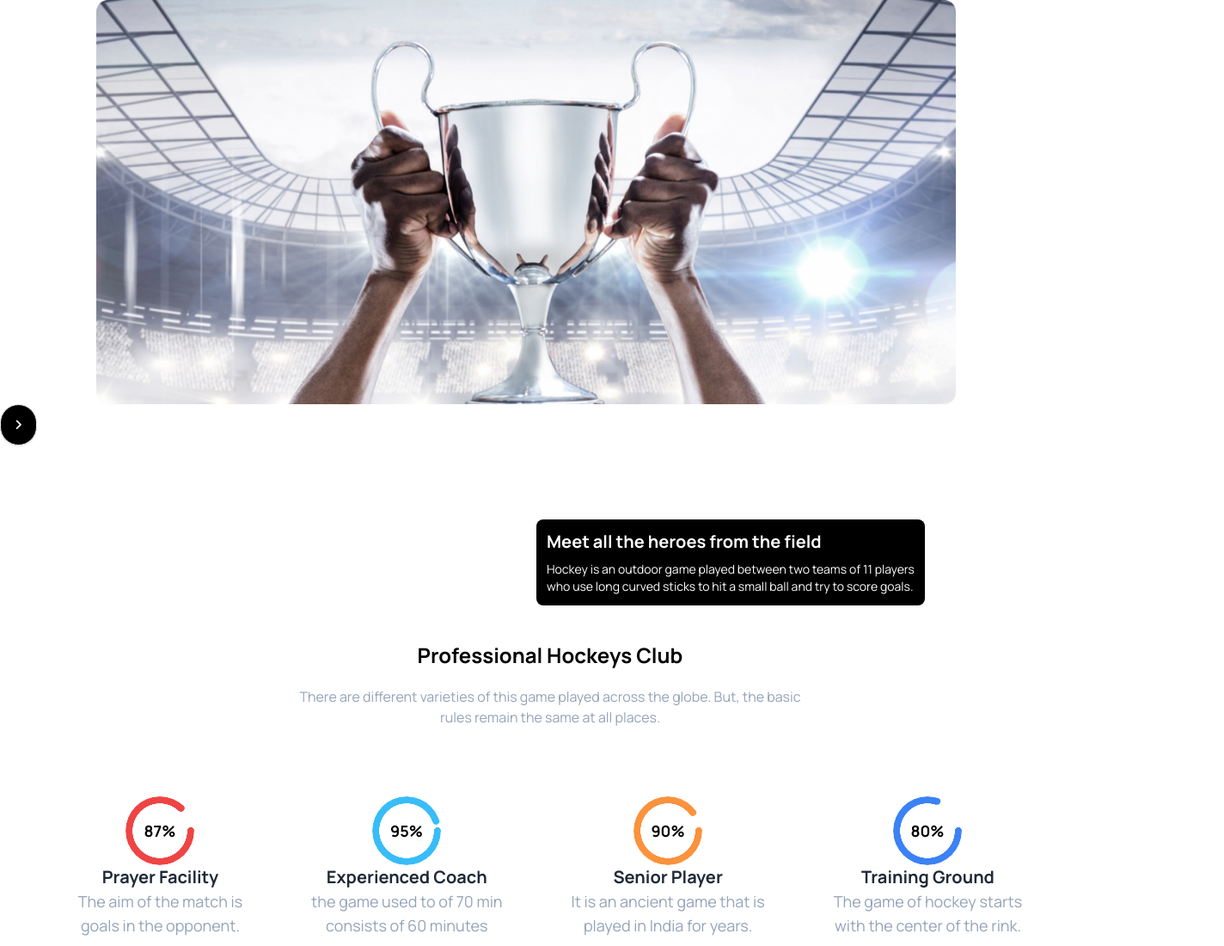
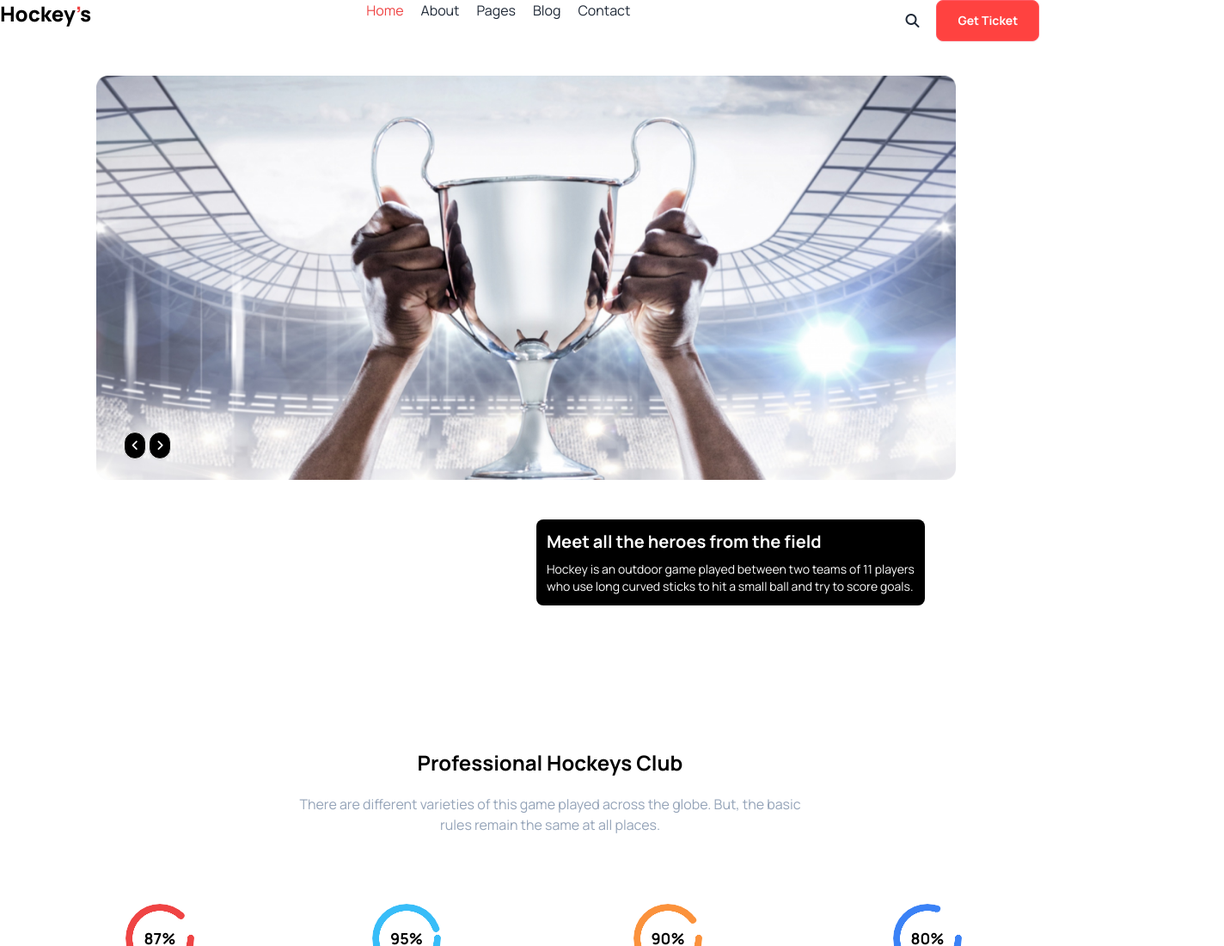
Before and after one commit to sadiaarf/assignment-3, a plain HTML site: page index.html in a window 1280 px wide. Shown: the top 1100 px of the page at 86% size, 1424 px wide, since content can reach past the window. Drawn offline with nearby package versions, Linux system fonts and the light colour scheme.

Commit message:
add a header section

```diff
--- a/index.html
+++ b/index.html
@@ -22,8 +22,6 @@
   <link rel="stylesheet" href="https://cdnjs.cloudflare.com/ajax/libs/font-awesome/6.5.1/css/all.min.css"
     integrity="sha512-DTOQO9RWCH3ppGqcWaEA1BIZOC6xxalwEsw9c2QQeAIftl+Vegovlnee1c9QX4TctnWMn13TZye+giMm8e2LwA=="
     crossorigin="anonymous" referrerpolicy="no-referrer" />
-
-    <link rel="stylesheet" href="https://cdnjs.cloudflare.com/ajax/libs/font-awesome/6.5.1/css/all.min.css" integrity="sha512-DTOQO9RWCH3ppGqcWaEA1BIZOC6xxalwEsw9c2QQeAIftl+Vegovlnee1c9QX4TctnWMn13TZye+giMm8e2LwA==" crossorigin="anonymous" referrerpolicy="no-referrer" />
   <!-- tailwind custom color -->
   <script>
     tailwind.config = {
@@ -39,22 +37,37 @@
 </head>
 
 <body class="font-manrope">
+  <!-- hockey's -->
   <header>
+    <div class=" flex gap-80">
+      <p class="text-2xl text-black font-extrabold">Hockey<span class="text-red-500 font-extrabold text-2xl">’</span>s</p>
+      <div class="no-underline list-none flex gap-5 ">
+     <li><a href=""><span class="text-red-500">Home</span></a></li>
+     <li><a href="">About</a></li>
+     <li><a href="">Pages</a></li>
+     <li><a href="">Blog</a></li>
+     <li><a href="">Contact</a></li>
+      </div>
+      <div class="flex gap-5">
+        <i class="fa-solid fa-magnifying-glass mt-4"></i>
+
+      <button class="btn btn-error bg-[#FF4240] rounded-lg text-white text-md font-bold px-6">Get Ticket</button>
+    </div>
+  </div>
   </header>
   <main>
     <!-- banner section -->
-<section>
+<section class="my-10">
   <div>
     <img src="banner.png" height="700px" width="1000px"  class="mr-28 ml-28 relative" alt="">
   </div>
    <div class="bg-black rounded-lg p-3 w-fit absolute bottom-24 ml-96 left-60">
     <p class="text-xl text-white font-bold mb-2">Meet all the heroes from the field</p>
     <p class="text-sm text-white">Hockey is an outdoor game played between two teams of 11 players<br>who use long curved sticks to hit a small ball and try to score goals.</p>
-   </div>
-  <div>
-
-    <button class="btn btn rounded-full absolute bg-black"><i class="fa-solid fa-angle-left text-white"></i></button>
-    <button class="btn btn rounded-full absolute bg-black"><i class="fa-solid fa-angle-right text-white"></i></button>
+  </div>
+    <div class="relative bottom-14 left-36">
+    <button class="btn btn-sm rounded-full bg-black"><i class="text-white fa-solid fa-angle-left absolute"></i></button>
+    <button class="btn btn-sm rounded-full bg-black"><i class="text-white fa-solid fa-angle-right absolute"></i></button>
   </div>
 </section>
 
```
Also changed, not shown: search-interface-symbol_54481.png (added).
